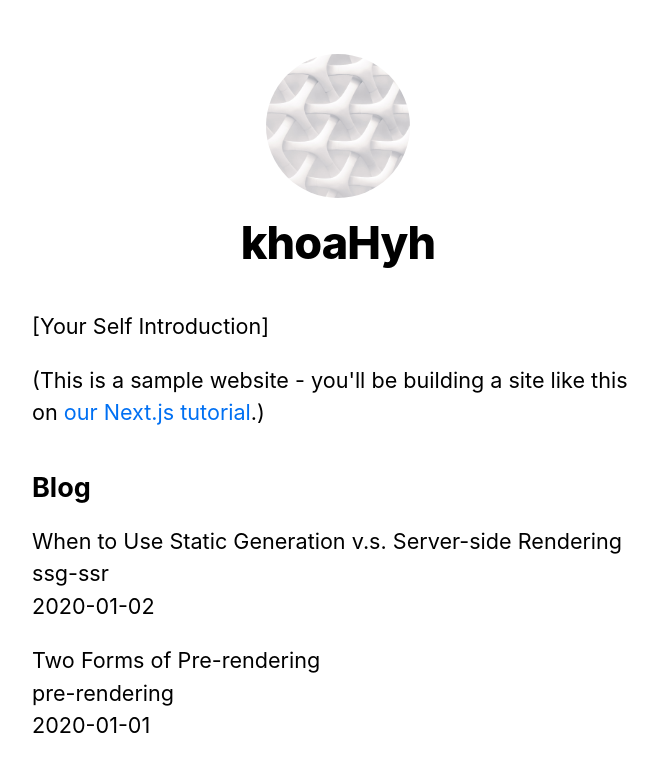
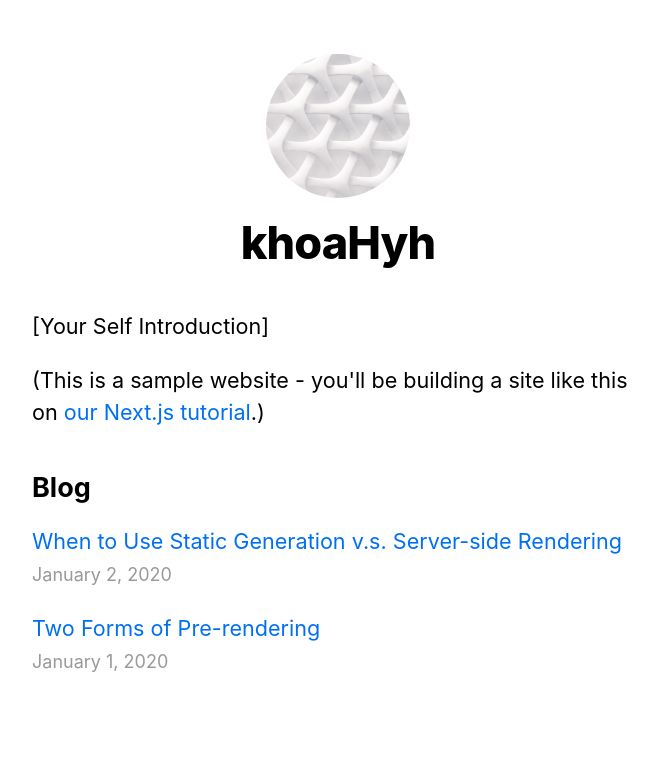
Before and after one commit to khoaHyh/nextjs-blog, a Next.js app: page / in a window 1280 px wide. Shown: the top 772 px of the page, without its empty margins (302-960 px from the left). Built offline with nearby package versions, Linux system fonts and the light colour scheme.

Commit message:
Style: Polish the Index Page
Add links to each post page using `Link` component.

```diff
--- a/pages/index.js
+++ b/pages/index.js
@@ -1,5 +1,6 @@
 import Head from 'next/head';
 import Link from 'next/link';
+import Date from '../components/date';
 import Layout, { siteTitle } from '../components/layout';
 import utilStyles from '../styles/utils.module.css';
 import { getSortedPostsData } from '../lib/posts';
@@ -31,11 +32,13 @@
         <ul className={utilStyles.list}>
           {allPostsData.map(({ id, date, title }) => (
             <li className={utilStyles.listItem} key={id}>
-              {title}
+              <Link href={`/posts/${id}`}>
+                <a>{title}</a>
+              </Link>
               <br />
-              {id}
-              <br />
-              {date}
+              <small className={utilStyles.lightText}>
+                <Date dateString={date} />
+              </small>
             </li>
           ))}
         </ul>
```
